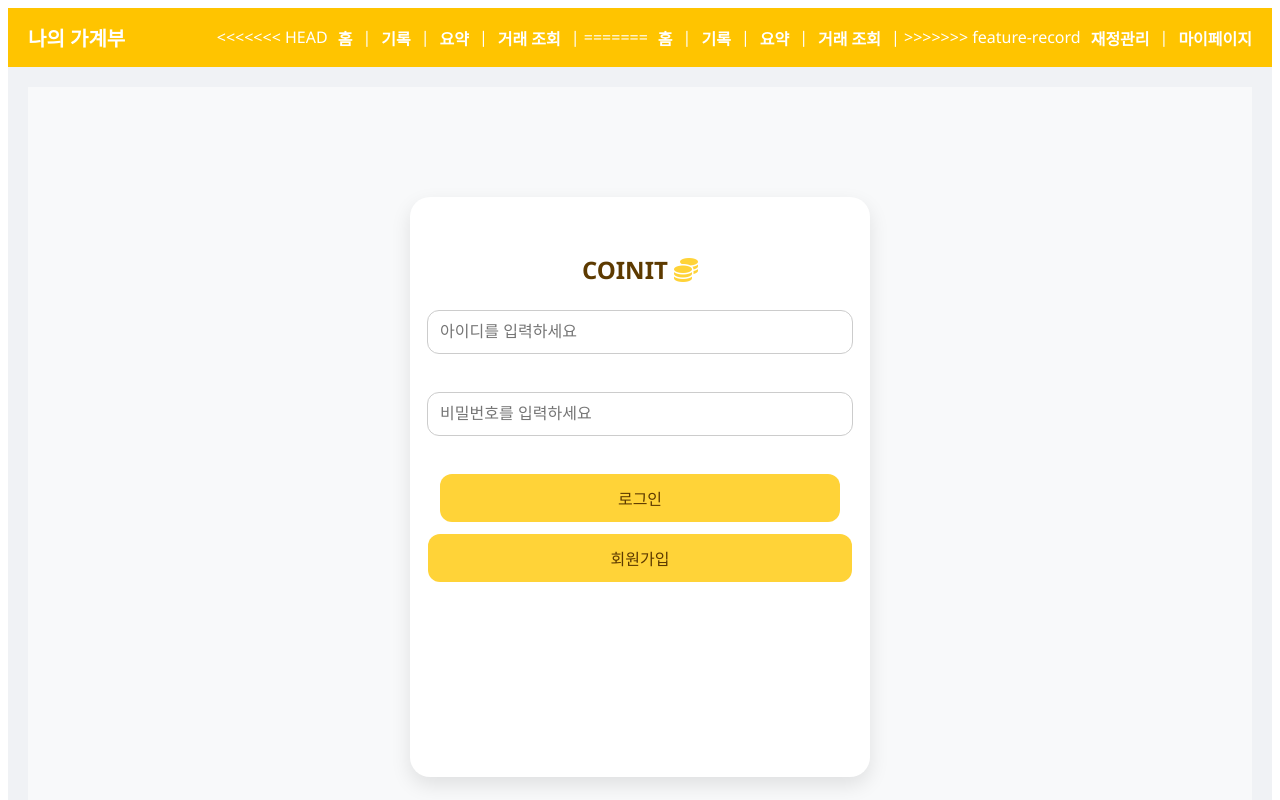
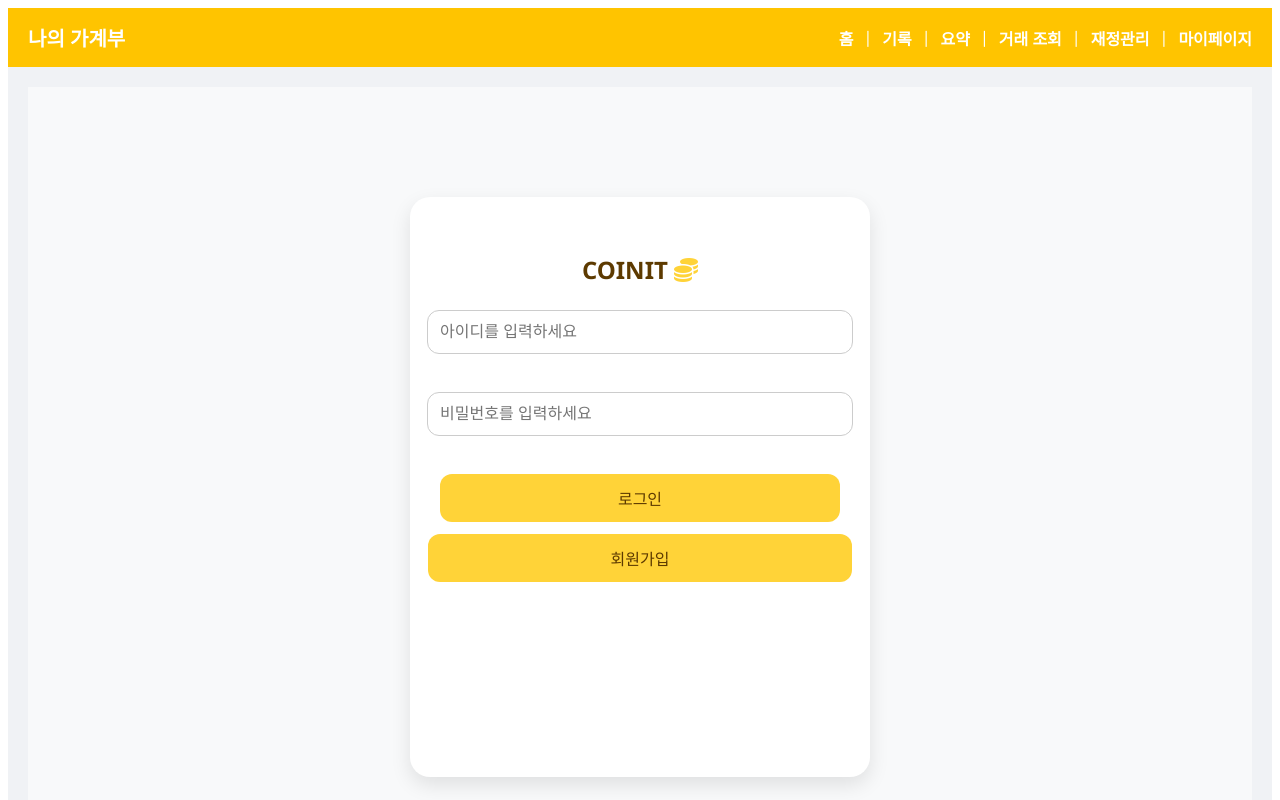
Before and after one commit to Hwang-Dawon/coinit, a Vue app: page / in a window 1280 px wide. Shown: the top 800 px of the page. Built offline with nearby package versions, Linux system fonts and the light colour scheme.

Commit message:
no message

```diff
--- a/src/App.vue
+++ b/src/App.vue
@@ -9,15 +9,10 @@ import { RouterLink, RouterView } from 'vue-router';
     <header>
       <h1>나의 가계부</h1>
       <nav>
-<<<<<<< HEAD
-        <RouterLink to="/Home">홈</RouterLink> | <RouterLink to="/record">기록</RouterLink> |
-        <RouterLink to="/summary">요약</RouterLink>| <RouterLink to="/transactions">거래 조회</RouterLink> |
-=======
         <RouterLink to="/Home">홈</RouterLink> |
         <RouterLink to="/record">기록</RouterLink> |
         <RouterLink to="/summary">요약</RouterLink>|
         <RouterLink to="/transactions">거래 조회</RouterLink> |
->>>>>>> feature-record
         <RouterLink to="/Management">재정관리</RouterLink> |
         <RouterLink to="/mypage">마이페이지</RouterLink>
       </nav>
```
